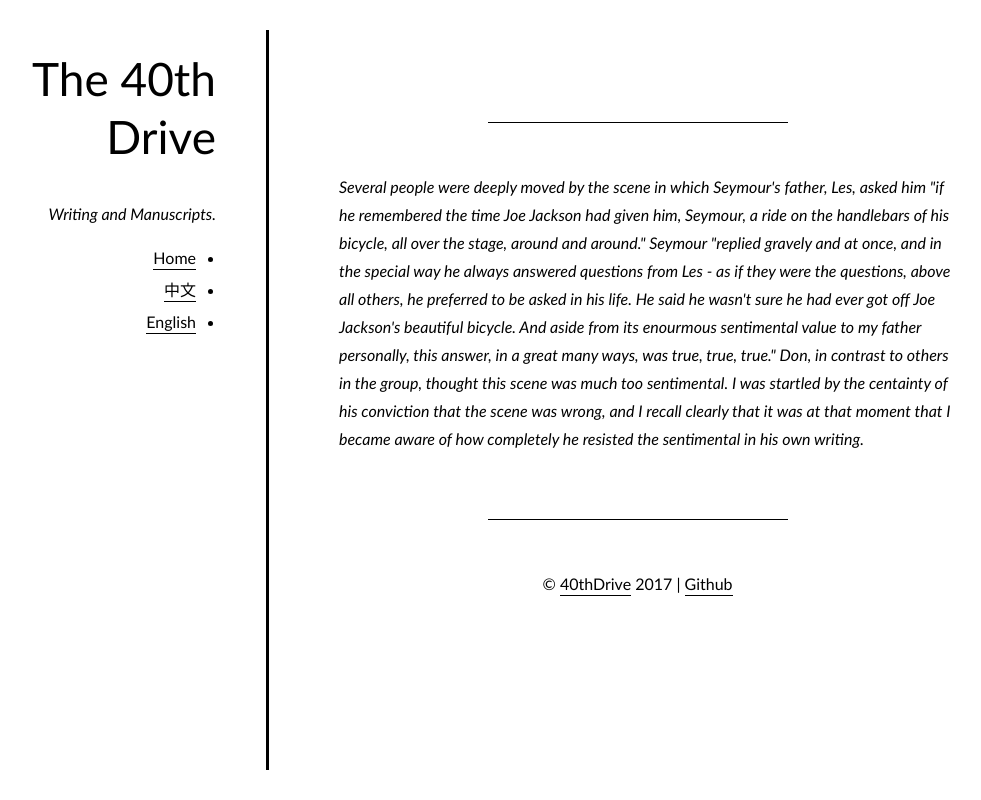
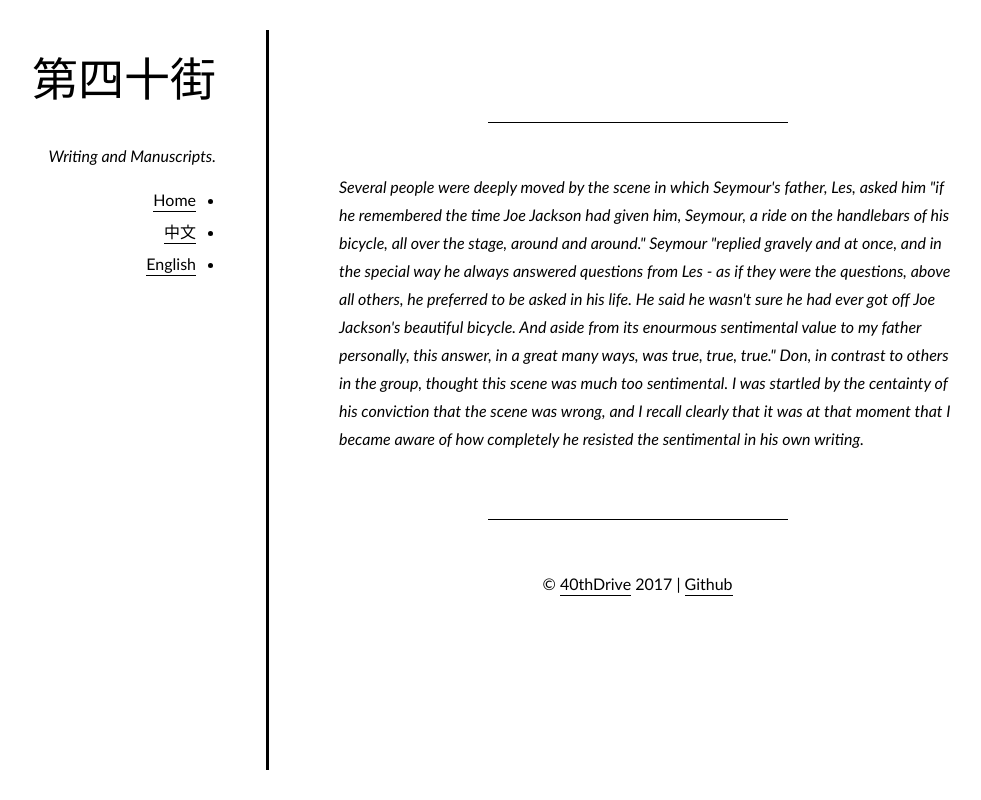
Before and after one commit to horsewithnoname-40th/web, a plain HTML site: page index.html in a window 1280 px wide. Shown: the whole page, without its empty margins (154-1135 px from the left). Drawn offline with nearby package versions, Linux system fonts and the light colour scheme; some packages are replaced by stand-ins of ours.

Commit message:
Update index.html

```diff
--- a/index.html
+++ b/index.html
@@ -28,7 +28,7 @@
 
   <body class="post">
     <header class="masthead">
-      <h1><a href="/">The 40th Drive</a></h1>
+      <h1><a href="/">第四十街</a></h1>
 
 <p class="tagline">Writing and Manuscripts.</p>
 
```
